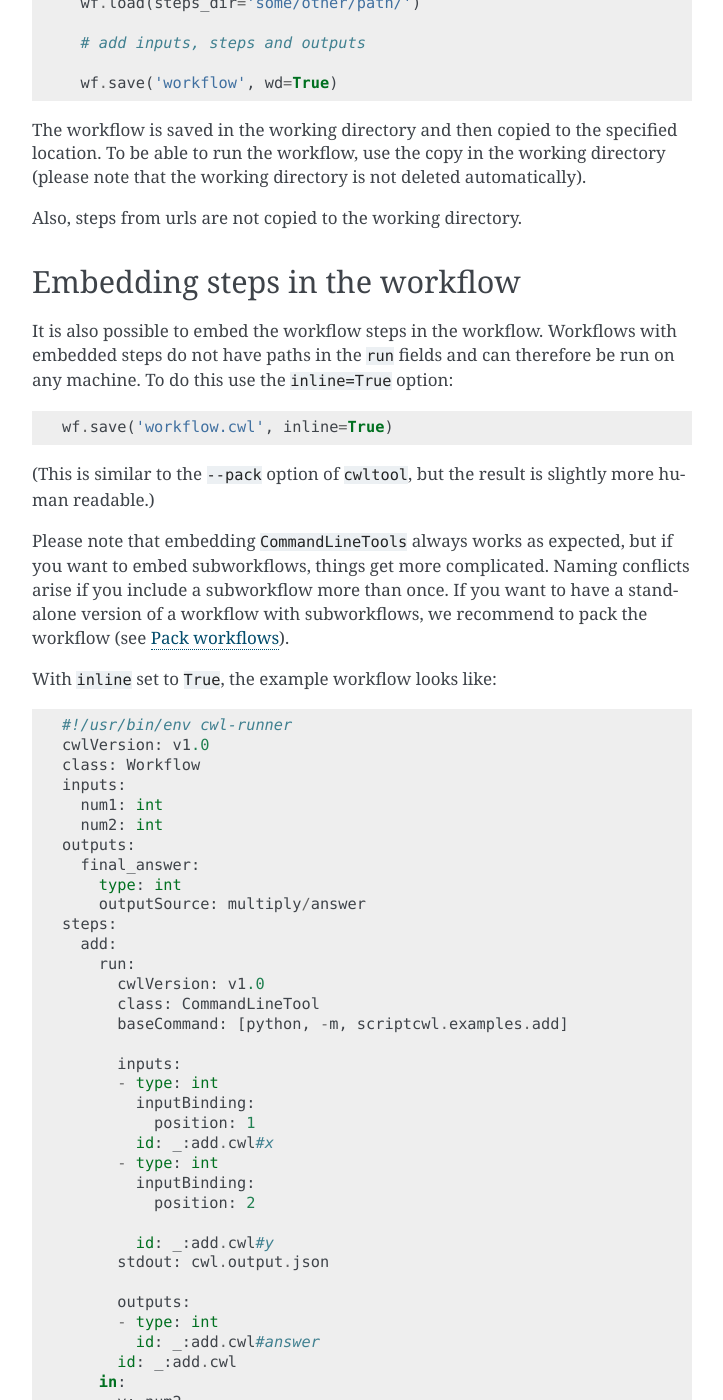
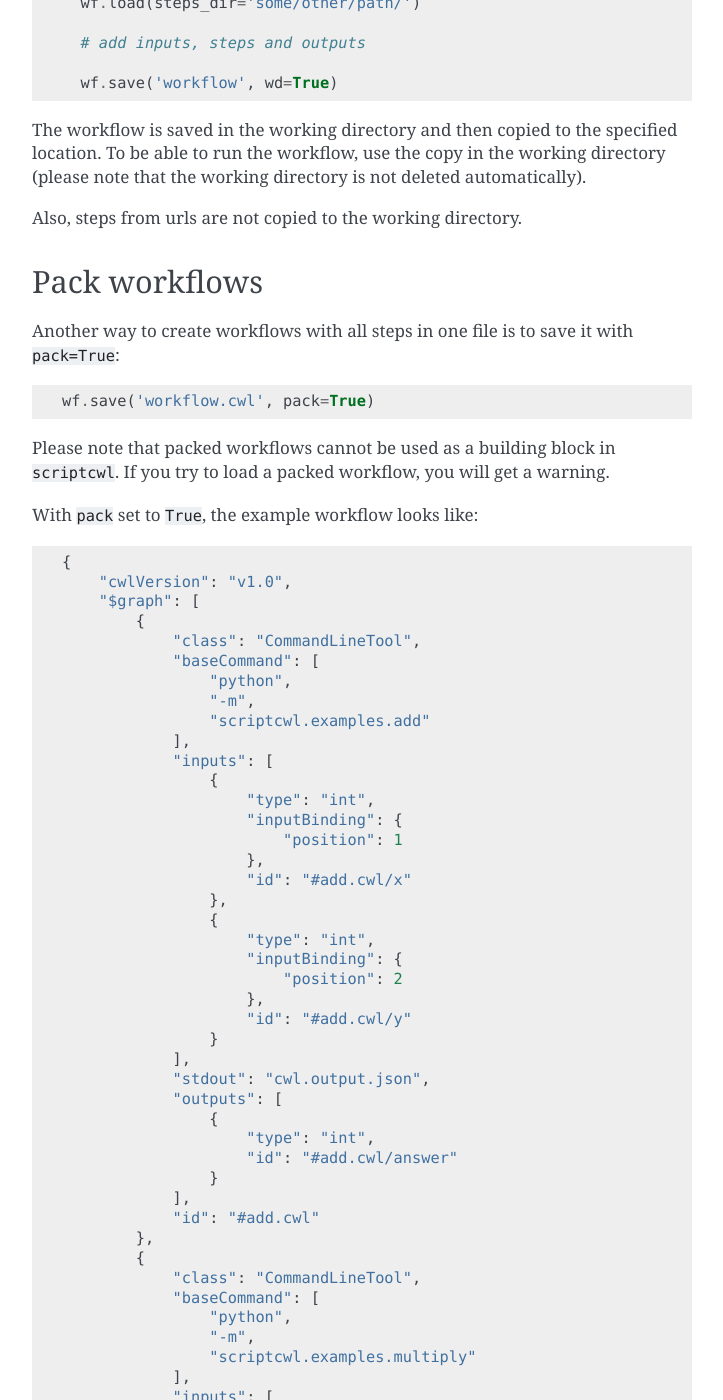
Before and after one commit to NLeSC/scriptcwl, a Sphinx documentation site: the page built from docs/saving_workflows.rst, in a window 1280 px wide and 1400 px high, scrolled down 921 px. Shown: the whole window, without its empty margins (388-1111 px from the left). Built offline with Sphinx 7.4.7, drawn with Linux system fonts in a browser that asks for light colours; pages that are not in the unit, such as notebooks, are missing from menus; some of the changed text lies outside the part shown.

Commit message:
Remove documentation on saving inline workflows

```diff
--- a/docs/saving_workflows.rst
+++ b/docs/saving_workflows.rst
@@ -50,91 +50,6 @@ the specified location. To be able to run the workflow, use the copy in the
 working directory (please note that the working directory is not deleted automatically).
 
 Also, steps from urls are not copied to the working directory.
-
-Embedding steps in the workflow
-###############################
-
-It is also possible to embed the workflow steps in the workflow. Workflows with
-embedded steps do not have paths in the ``run`` fields and can therefore be
-run on any machine. To do this use the ``inline=True`` option:
-::
-	wf.save('workflow.cwl', inline=True)
-
-(This is similar to the ``--pack`` option of ``cwltool``, but the result is slightly more human readable.)
-
-Please note that embedding ``CommandLineTools`` always works as expected, but if
-you want to embed subworkflows, things get more complicated. Naming conflicts
-arise if you include a subworkflow more than once. If you want to have a stand-alone
-version of a workflow with subworkflows, we recommend to pack the workflow (see `Pack workflows`_).
-
-With ``inline`` set to ``True``, the example workflow looks like:
-::
-
-  #!/usr/bin/env cwl-runner
-  cwlVersion: v1.0
-  class: Workflow
-  inputs:
-    num1: int
-    num2: int
-  outputs:
-    final_answer:
-      type: int
-      outputSource: multiply/answer
-  steps:
-    add:
-      run:
-        cwlVersion: v1.0
-        class: CommandLineTool
-        baseCommand: [python, -m, scriptcwl.examples.add]
-
-        inputs:
-        - type: int
-          inputBinding:
-            position: 1
-          id: _:add.cwl#x
-        - type: int
-          inputBinding:
-            position: 2
-
-          id: _:add.cwl#y
-        stdout: cwl.output.json
-
-        outputs:
-        - type: int
-          id: _:add.cwl#answer
-        id: _:add.cwl
-      in:
-        y: num2
-        x: num1
-      out:
-      - answer
-    multiply:
-      run:
-        cwlVersion: v1.0
-        class: CommandLineTool
-        baseCommand: [python, -m, scriptcwl.examples.multiply]
-
-        inputs:
-        - type: int
-          inputBinding:
-            position: 1
-          id: _:multiply.cwl#x
-        - type: int
-          inputBinding:
-            position: 2
-
-          id: _:multiply.cwl#y
-        stdout: cwl.output.json
-
-        outputs:
-        - type: int
-          id: _:multiply.cwl#answer
-        id: _:multiply.cwl
-      in:
-        y: num2
-        x: add/answer
-      out:
-      - answer
 
 Pack workflows
 ##############
```
